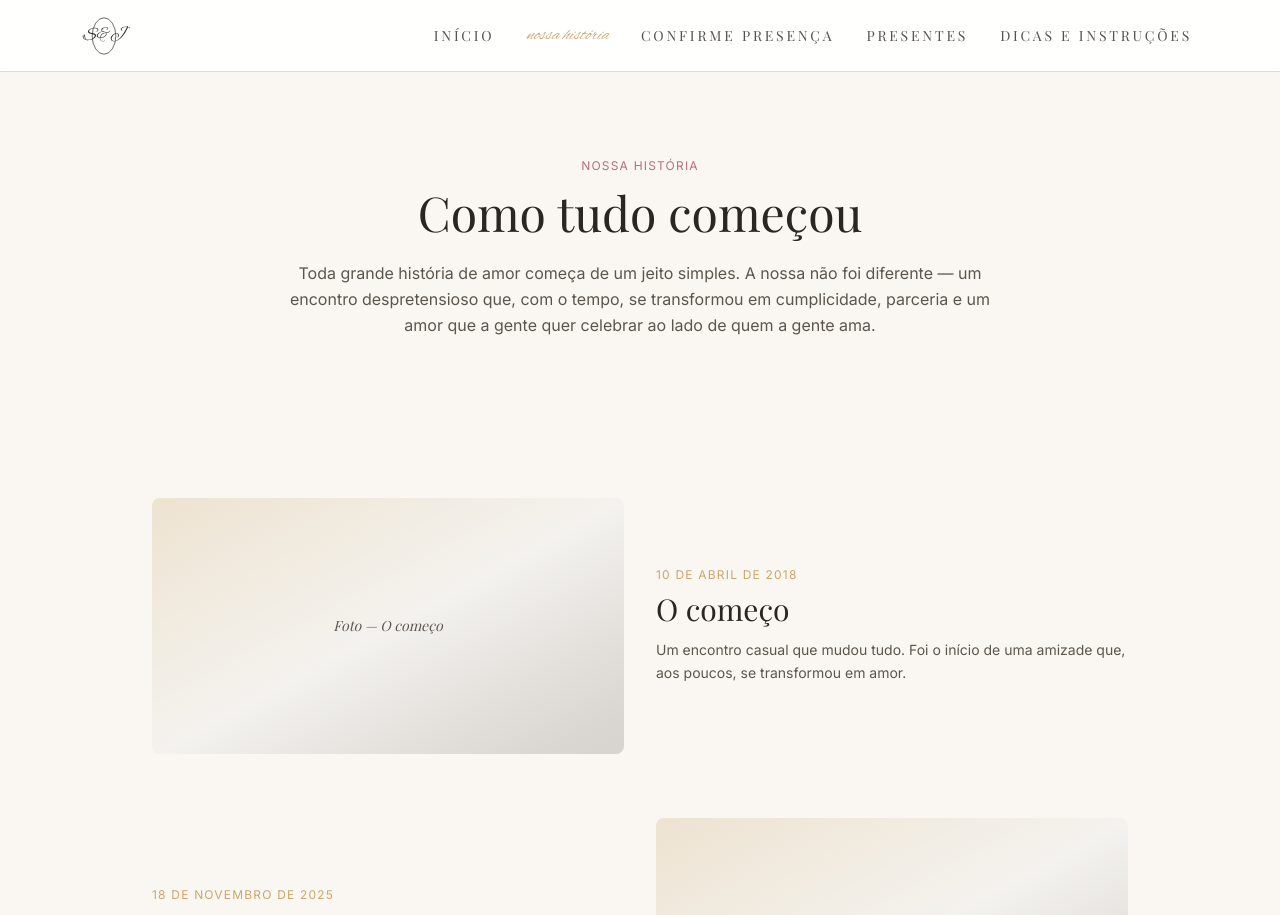
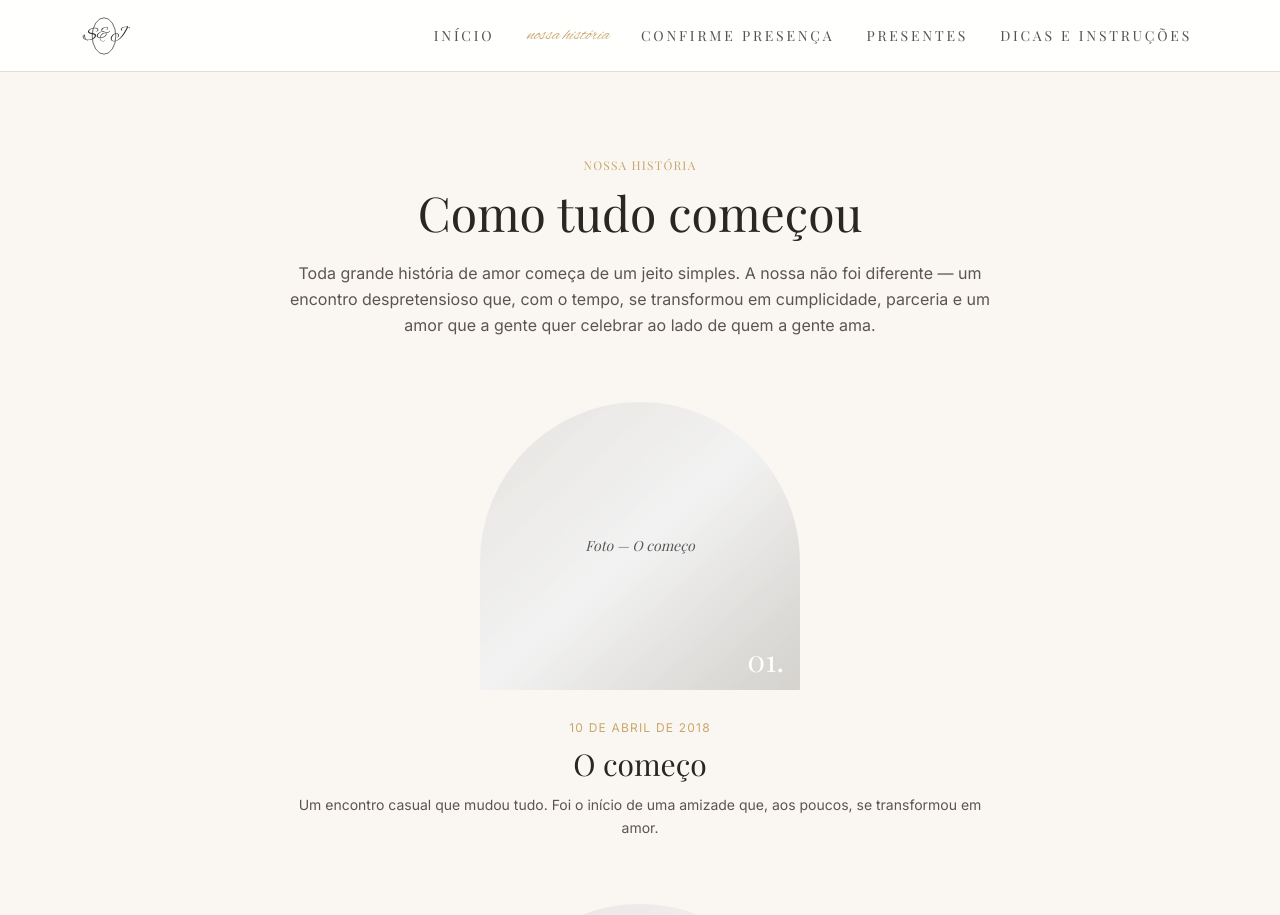
Before and after one commit to johnnatas/stefanie-e-jonatas-site-de-casamento, a Next.js app: page /nossa-historia in a window 1280 px wide. Shown: the top 915 px of the page. Built offline with nearby package versions, Linux system fonts and the light colour scheme.

Commit message:
feat(nossa-historia): rebuild page with ArchFlipCard, remove StoryTimeline

```diff
--- a/src/app/nossa-historia/page.tsx
+++ b/src/app/nossa-historia/page.tsx
@@ -1,5 +1,7 @@
 import type { Metadata } from "next";
-import { StoryTimeline } from "@/components/home/StoryTimeline";
+import { ArchFlipCard } from "@/components/ui/ArchFlipCard";
+import { PlaceholderImage } from "@/components/ui/PlaceholderImage";
+import { MILESTONES } from "@/shared/milestones";
 
 export const metadata: Metadata = {
   title: "Nossa História | Stéfanie & Jonatas",
@@ -7,9 +9,9 @@ export const metadata: Metadata = {
 
 export default function OurStoryPage() {
   return (
-    <div className="pb-12">
+    <div className="pb-20">
       <section className="mx-auto max-w-3xl px-6 pt-20 text-center">
-        <span className="font-sans text-xs uppercase tracking-widest text-rose">Nossa história</span>
+        <span className="font-serif text-xs uppercase tracking-widest text-gold">Nossa história</span>
         <h1 className="mt-3 font-serif text-4xl text-ink sm:text-5xl">Como tudo começou</h1>
         <p className="mt-6 font-sans leading-relaxed text-ink-soft">
           Toda grande história de amor começa de um jeito simples. A nossa não foi diferente — um
@@ -18,9 +20,36 @@ export default function OurStoryPage() {
         </p>
       </section>
 
-      <StoryTimeline showHeading={false} showReadMoreLink={false} />
+      <div className="mx-auto mt-16 flex max-w-3xl flex-col gap-16 px-6">
+        {MILESTONES.map((milestone, index) => (
+          <div key={milestone.title} className="flex flex-col items-center gap-6 text-center">
+            <ArchFlipCard
+              className="h-72 w-full max-w-xs"
+              number={`0${index + 1}.`}
+              image={
+                <PlaceholderImage
+                  label={`Foto — ${milestone.title}`}
+                  className="absolute inset-0 h-full w-full"
+                />
+              }
+              title={milestone.title}
+              date={milestone.date}
+              description={milestone.description}
+            />
+            <div>
+              <span className="font-sans text-xs uppercase tracking-widest text-gold">
+                {milestone.date}
+              </span>
+              <h2 className="mt-2 font-serif text-3xl text-ink">{milestone.title}</h2>
+              <p className="mt-3 font-sans text-sm leading-relaxed text-ink-soft">
+                {milestone.description}
+              </p>
+            </div>
+          </div>
+        ))}
+      </div>
 
-      <section className="mx-auto max-w-3xl px-6 text-center">
+      <section className="mx-auto mt-16 max-w-3xl px-6 text-center">
         <p className="font-sans leading-relaxed text-ink-soft">
           E agora, depois de tantas páginas escritas juntos, chegou a hora de começar mais um
           capítulo — e não podíamos estar mais felizes em compartilhar esse momento com você.
--- a/src/components/home/StoryTimeline.tsx
+++ /dev/null
@@ -1,76 +0,0 @@
-"use client";
-
-import Link from "next/link";
-import { motion } from "framer-motion";
-import { PlaceholderImage } from "@/components/ui/PlaceholderImage";
-import { MILESTONES } from "@/shared/milestones";
-
-interface StoryTimelineProps {
-  showReadMoreLink?: boolean;
-  showHeading?: boolean;
-}
-
-export function StoryTimeline({ showReadMoreLink = true, showHeading = true }: StoryTimelineProps) {
-  return (
-    <section className="relative mx-auto max-w-5xl px-6 py-24">
-      {showHeading && (
-        <>
-          <div
-            aria-hidden="true"
-            className="animate-float-rotate absolute -top-6 right-6 h-16 w-16 rounded-full border border-gold/40 sm:right-16"
-          />
-          <motion.h2
-            initial={{ opacity: 0, y: 16 }}
-            whileInView={{ opacity: 1, y: 0 }}
-            viewport={{ once: true }}
-            transition={{ duration: 0.6 }}
-            className="text-center font-serif text-4xl text-ink"
-          >
-            Nossa história
-          </motion.h2>
-          <div aria-hidden="true" className="bg-wave mx-auto mt-6 h-5 w-40" />
-        </>
-      )}
-
-      <div className="mt-16 flex flex-col gap-16">
-        {MILESTONES.map((milestone, index) => (
-          <motion.div
-            key={milestone.title}
-            initial={{ opacity: 0, y: 24 }}
-            whileInView={{ opacity: 1, y: 0 }}
-            viewport={{ once: true, margin: "-100px" }}
-            transition={{ duration: 0.6 }}
-            className={`flex flex-col items-center gap-8 md:flex-row ${
-              index % 2 === 1 ? "md:flex-row-reverse" : ""
-            }`}
-          >
-            <PlaceholderImage
-              label={`Foto — ${milestone.title}`}
-              className="h-64 w-full rounded-lg md:w-1/2"
-            />
-            <div className="flex flex-col items-center text-center md:w-1/2 md:items-start md:text-left">
-              <span className="font-sans text-xs uppercase tracking-widest text-gold">
-                {milestone.date}
-              </span>
-              <h3 className="mt-2 font-serif text-3xl text-ink">{milestone.title}</h3>
-              <p className="mt-3 font-sans text-sm leading-relaxed text-ink-soft">
-                {milestone.description}
-              </p>
-            </div>
-          </motion.div>
-        ))}
-      </div>
-
-      {showReadMoreLink && (
-        <div className="mt-16 text-center">
-          <Link
-            href="/nossa-historia"
-            className="font-sans text-sm uppercase tracking-widest text-gold underline underline-offset-4 hover:text-ink"
-          >
-            Leia a história completa
-          </Link>
-        </div>
-      )}
-    </section>
-  );
-}
```
